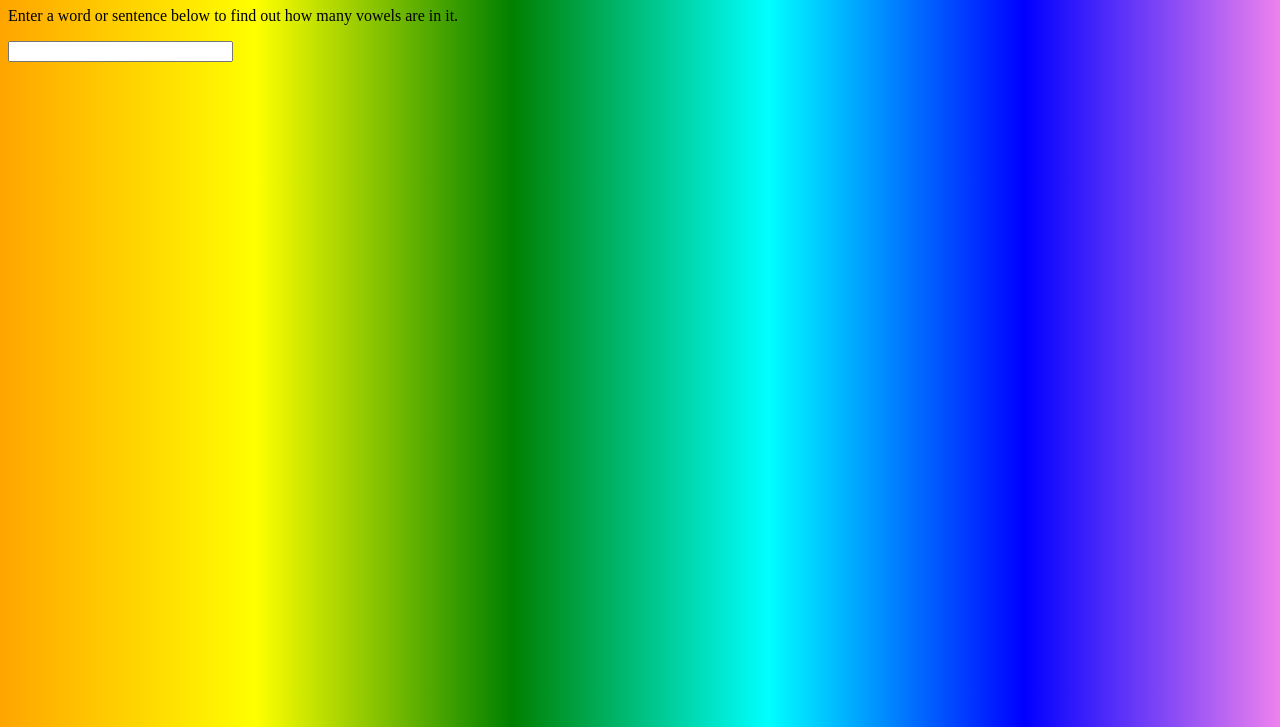
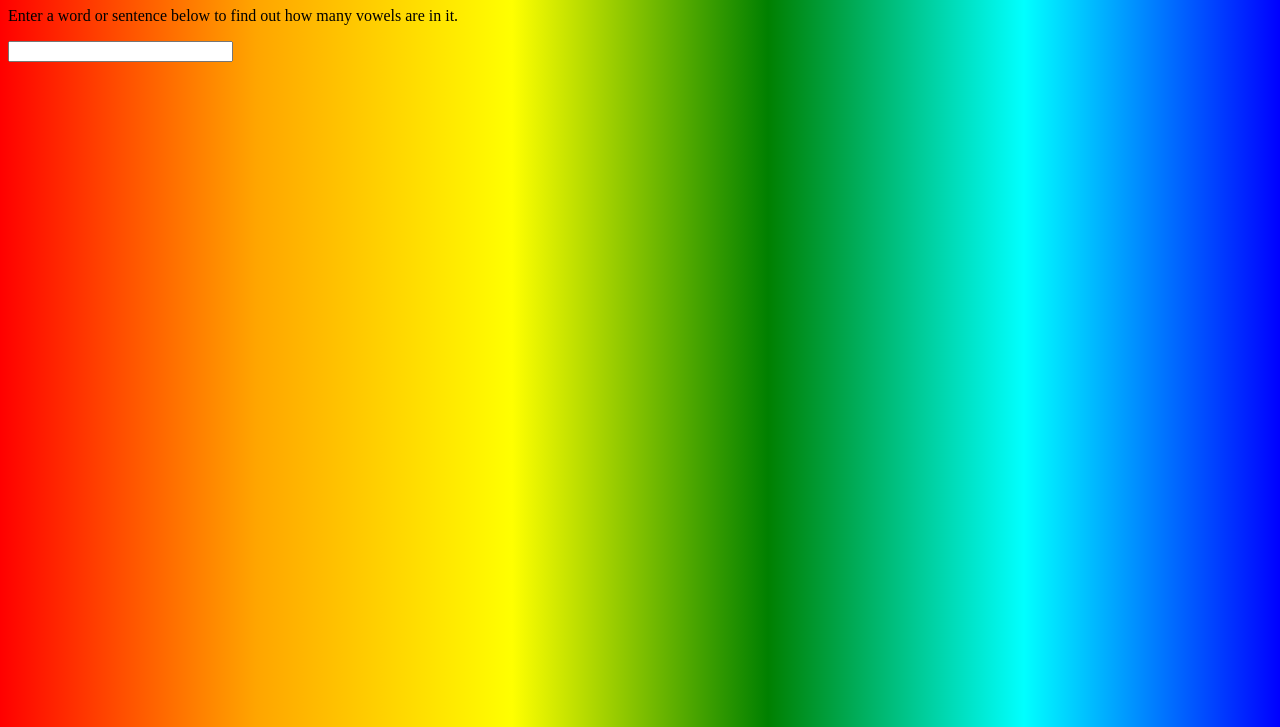
Before and after one commit to cvs181801/vowel-counter, a plain HTML site: page index.html in a window 1280 px wide. Shown: the part 73-800 px from the top of the page. Drawn offline with Linux system fonts and the light colour scheme.

Commit message:
add styling

```diff
--- a/stylesheet.css
+++ b/stylesheet.css
@@ -6,8 +6,8 @@ body {
 
         height: 200px;
         background: red; /* For browsers that do not support gradients */
-        background: -webkit-linear-gradient(left, orange , yellow, green, cyan, blue, violet); /* For Safari 5.1 to 6.0 */
-        background: -o-linear-gradient(right, orange, yellow, green, cyan, blue, violet); /* For Opera 11.1 to 12.0 */
-        background: -moz-linear-gradient(right, orange, yellow, green, cyan, blue, violet); /* For Firefox 3.6 to 15 */
-        background: linear-gradient(to right, orange , yellow, green, cyan, blue, violet); /* Standard syntax (must be last) */
+        background: -webkit-linear-gradient(left, red, orange , yellow, green, cyan, blue); /* For Safari 5.1 to 6.0 */
+        background: -o-linear-gradient(right, red, orange, yellow, green, cyan, blue ); /* For Opera 11.1 to 12.0 */
+        background: -moz-linear-gradient(right, red, orange, yellow, green, cyan, blue ); /* For Firefox 3.6 to 15 */
+        background: linear-gradient(to right, red, orange , yellow, green, cyan, blue); /* Standard syntax (must be last) */
 }
```
